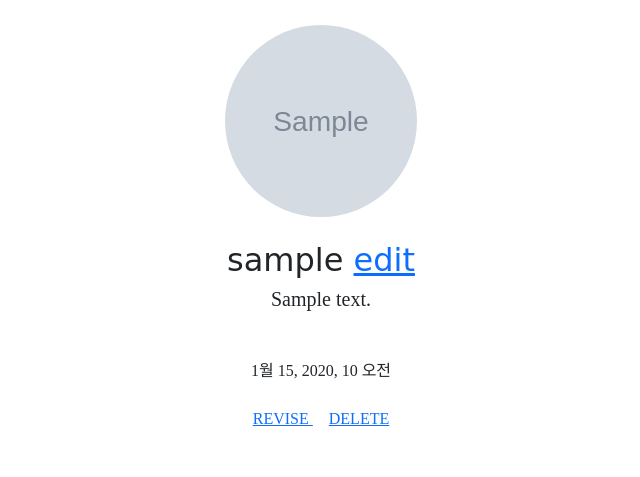
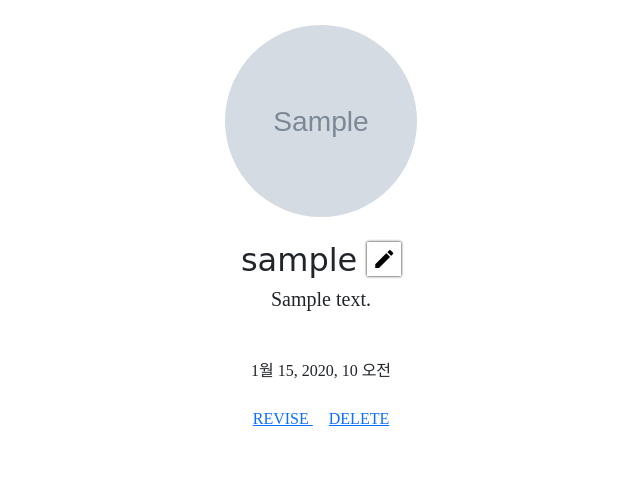
Before and after one commit to Lee-JuHwan/gis4-1, a Django app: page /accounts/detail/1 in a window 1280 px wide. Shown: the part 248-725 px from the top of the page, without its empty margins (319-959 px from the left). Run offline with Django 3.2, Linux system fonts and the light colour scheme; a user stored in the database is signed in; tables that the repository leaves empty hold one stand-in row (values such as "Sample post"); grey boxes marked "Sample" are stand-in pictures; parts of the project's set-up code (start-up, migrations or seed data) failed here and were passed over; some libraries are stand-ins or nearby versions; some web fonts are replaced.

Commit message:
07/30 commit1

```diff
--- a/accountapp/templates/accountapp/detail.html
+++ b/accountapp/templates/accountapp/detail.html
@@ -13,7 +13,8 @@
                 <h2 class="NNS_B">
                     {{ target_user.profile.nickname }}
                         {% if target_user == user %}
-                            <a href="{% url 'profileapp:update' pk=target_user.profile.pk %}">
+                            <a href="{% url 'profileapp:update' pk=target_user.profile.pk %}"
+                                class="material-icons round_button">
                                 edit
                             </a>
                         {% endif %}
--- a/static/base.css
+++ b/static/base.css
@@ -31,3 +31,16 @@
 .NNS_B {
     font-family: "NanumSquareB", cursive;
 }
+
+
+.round_button {
+    color: black;
+    text-decoration: none;
+    border-radius: 0.01rem;
+    box-shadow: 0 0 3px black;
+    padding: 0.3rem;
+}
+
+.round_button:hover {
+    color: dimgray;
+}
--- a/templates/head.html
+++ b/templates/head.html
@@ -15,6 +15,10 @@
 
     {# DEFAuLT CSS LINK #}
     <link rel="stylesheet" type="text/css" href="{% static 'base.css' %}">
+
+    {# Material Icons #}
+    <link href="https://fonts.googleapis.com/css2?family=Material+Icons"
+      rel="stylesheet">
 
     {# 나눔스퀘어 폰트 #}
     <style>
```
